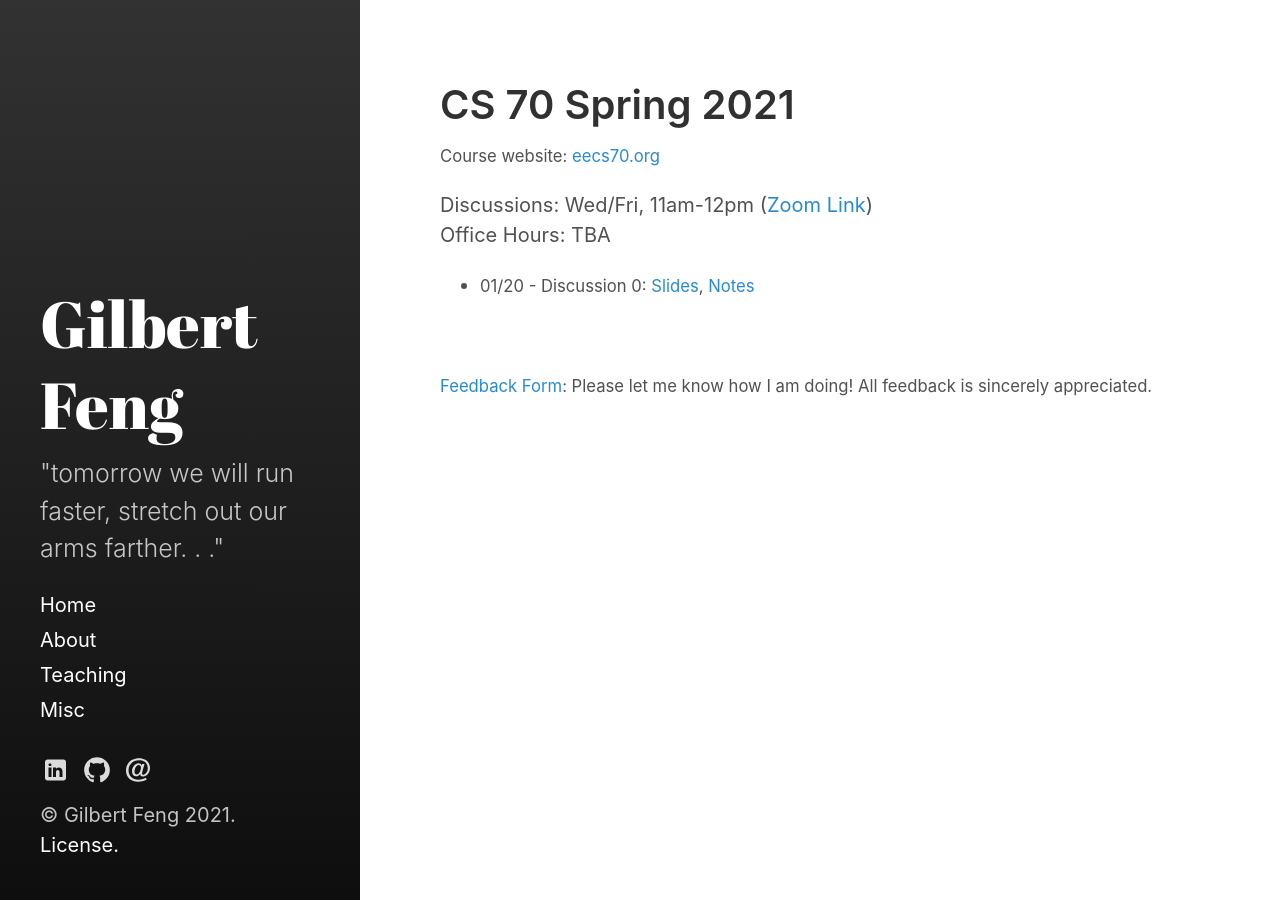
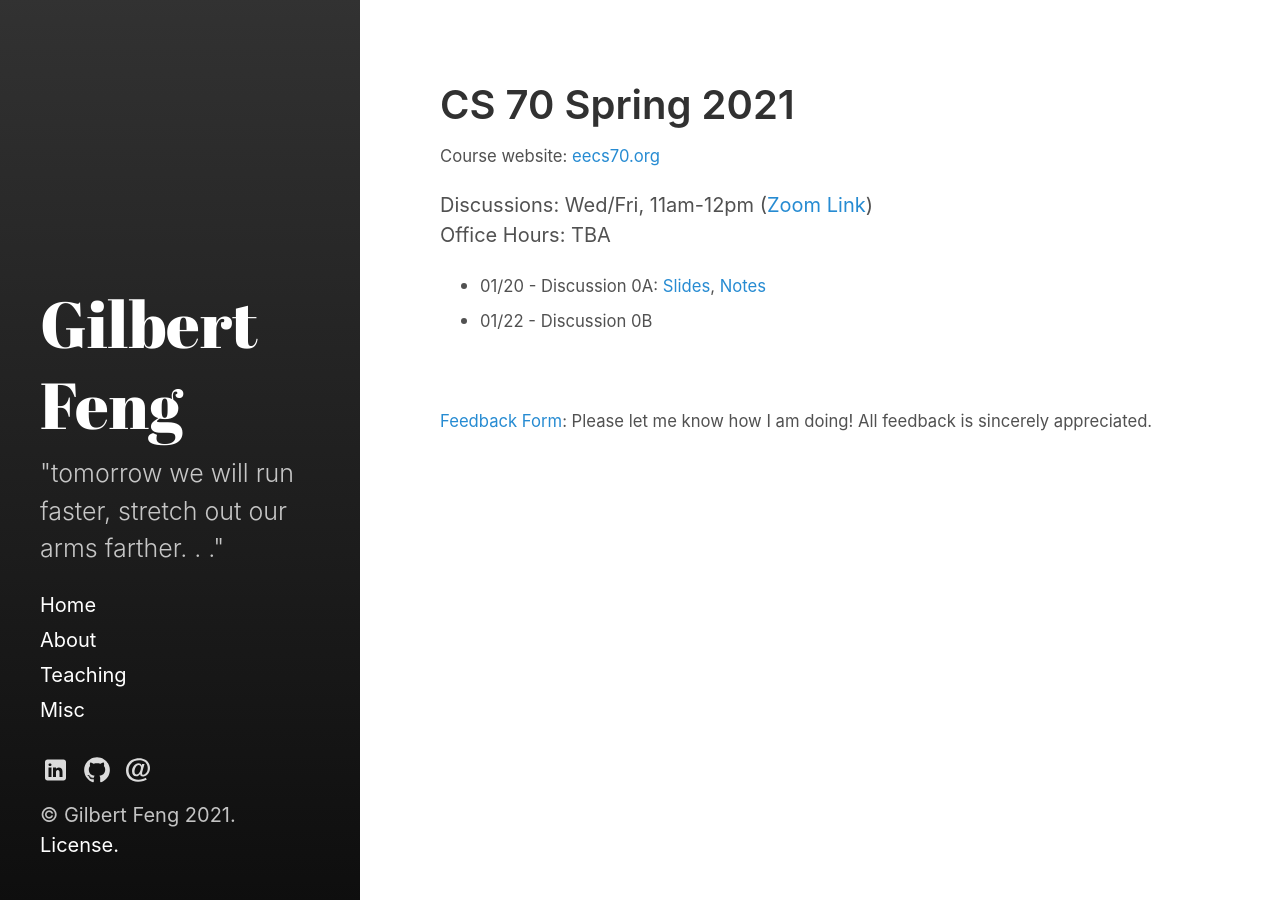
Before and after one commit to gfeng2001/gfeng2001.github.io, a Jekyll site: the page built from teaching/sp21cs70.md, in a window 1280 px wide. Built offline with Jekyll 4.4.1, drawn with Linux system fonts in a browser that asks for light colours.

Commit message:
small update

```diff
--- a/teaching/sp21cs70.md
+++ b/teaching/sp21cs70.md
@@ -10,7 +10,8 @@
 <br>
 Office Hours: TBA
 
-* <small> 01/20 - Discussion 0: <a href='https://docs.google.com/presentation/d/1ruLXTOKdQ9Q-3QI4MGS-X-d_i9AjLMVkQSL2-8gSGM0/edit?usp=sharing'>Slides</a>, <a href='/assets/pdfs/cs70/sp21cs70/dis0a.pdf'>Notes</a> </small>
+* <small> 01/20 - Discussion 0A: <a href='https://docs.google.com/presentation/d/1ruLXTOKdQ9Q-3QI4MGS-X-d_i9AjLMVkQSL2-8gSGM0/edit?usp=sharing'>Slides</a>, <a href='/assets/pdfs/cs70/sp21cs70/dis0a.pdf'>Notes</a> </small>
+* <small> 01/22 - Discussion 0B </small>
 
 
 <br>
```
